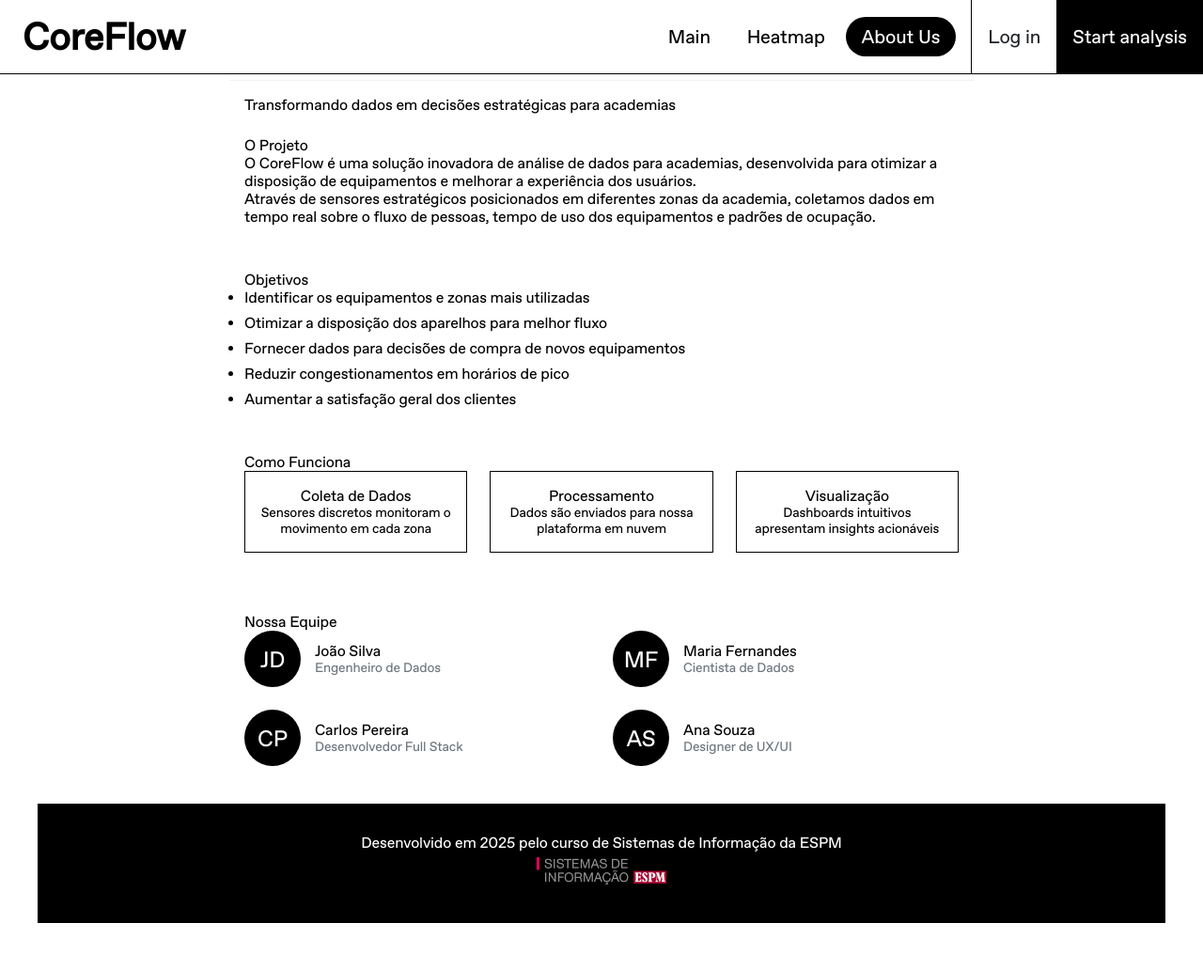
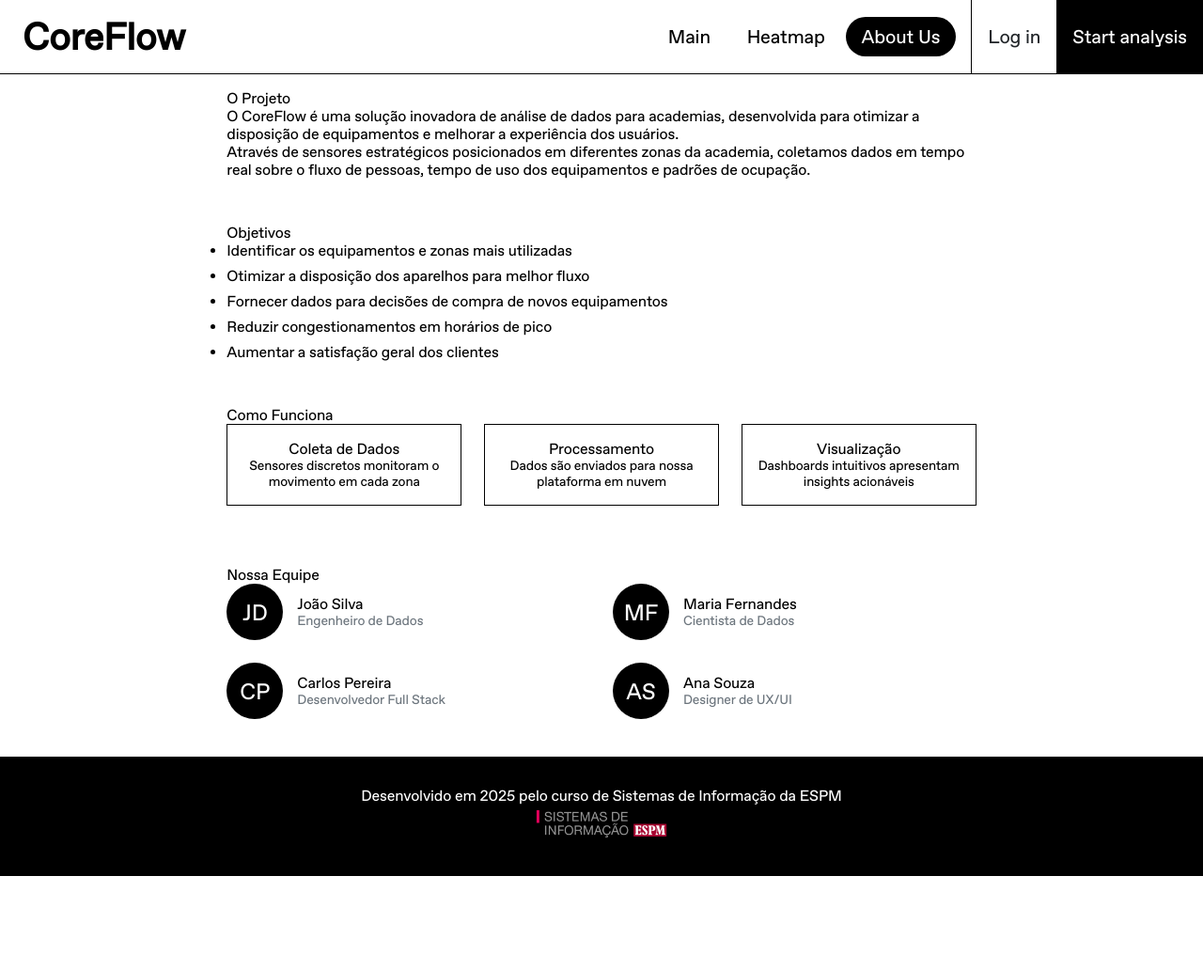
Before and after one commit to tech-espm/inter-3sem-2025-analise-academia, a Flask app: page /sobre in a window 1280 px wide. Shown: the whole page at 94% size. After the commit the page ends 932 px from the top, so only its background shows below. Run offline with Flask 3, Linux system fonts and the light colour scheme; parts of the project's set-up code (start-up, migrations or seed data) failed here and were passed over; some libraries are stand-ins or nearby versions.

Commit message:
Ajustes de UI

```diff
--- a/static/css/estilo.css
+++ b/static/css/estilo.css
@@ -17,8 +17,8 @@ body {
 }
 
 .limitador {
-	max-width: 1200px;
-	margin: 50px auto;
+	max-width: 1550px;
+	margin: 0px auto;
 
 	/* Para fazer o rodapé ficar sempre na parte inferior da página ;) */
 	min-height: 100vh;
--- a/templates/index/sobre.html
+++ b/templates/index/sobre.html
@@ -2,6 +2,7 @@
 
 {% block body %}
 
+<div class="container-fluid">
 	<div class="row">
 		<div class="col-lg-8 mx-auto">
 			<div class="card">
@@ -100,5 +101,6 @@
 			</div>
 		</div>
 	</div>
+</div>
 
 {% endblock %}
```
Lines whose indentation alone changed are shown as unchanged.
